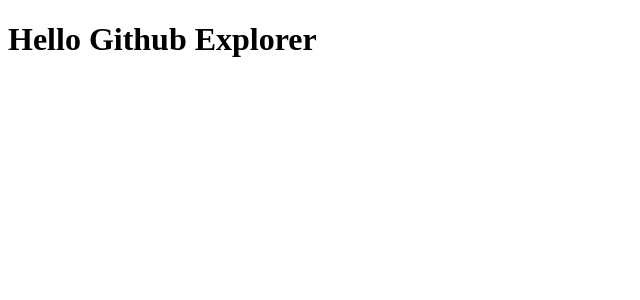
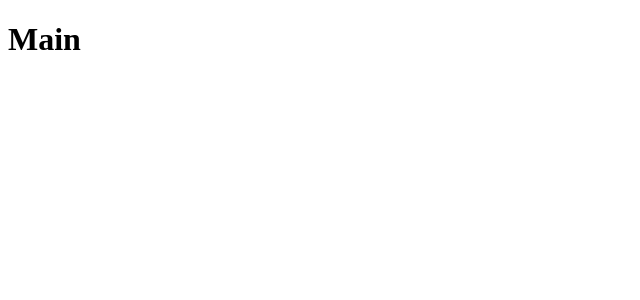
Before and after one commit to Johnny-Saraiva/git-explorer-js, a React (Create React App) app: page / in a window 1280 px wide. Shown: the top 300 px of the page, without its empty margins (0-640 px from the left). Built offline with nearby package versions, Linux system fonts and the light colour scheme.

Commit message:
fix eslint and configured initial routes

```diff
--- a/src/App.js
+++ b/src/App.js
@@ -1,11 +1,9 @@
 import React from 'react';
 
+import Routes from './routes';
+
 function App() {
-  return (
-    <div className="App">
-      <h1>Hello Github Explorer</h1>
-    </div>
-  );
+  return <Routes />;
 }
 
 export default App;
--- /dev/null
+++ b/src/pages/Main/index.js
@@ -0,0 +1,7 @@
+import React from 'react';
+
+function Main() {
+  return <h1>Main</h1>;
+}
+
+export default Main;
--- /dev/null
+++ b/src/pages/Repository/index.js
@@ -0,0 +1,7 @@
+import React from 'react';
+
+function Repository() {
+  return <h1>Repository</h1>;
+}
+
+export default Repository;
--- /dev/null
+++ b/src/routes.js
@@ -0,0 +1,16 @@
+import React from 'react';
+import { BrowserRouter, Switch, Route } from 'react-router-dom';
+
+import Main from './pages/Main';
+import Repository from './pages/Repository';
+
+export default function Routes() {
+  return (
+    <BrowserRouter>
+      <Switch>
+        <Route path="/" exact component={Main} />
+        <Route path="/repository" component={Repository} />
+      </Switch>
+    </BrowserRouter>
+  );
+}
```
Also changed, not shown: package.json (+3 -6 lines), .eslintrc.json, 1 other file (tests, documents, lock files or other folders).
